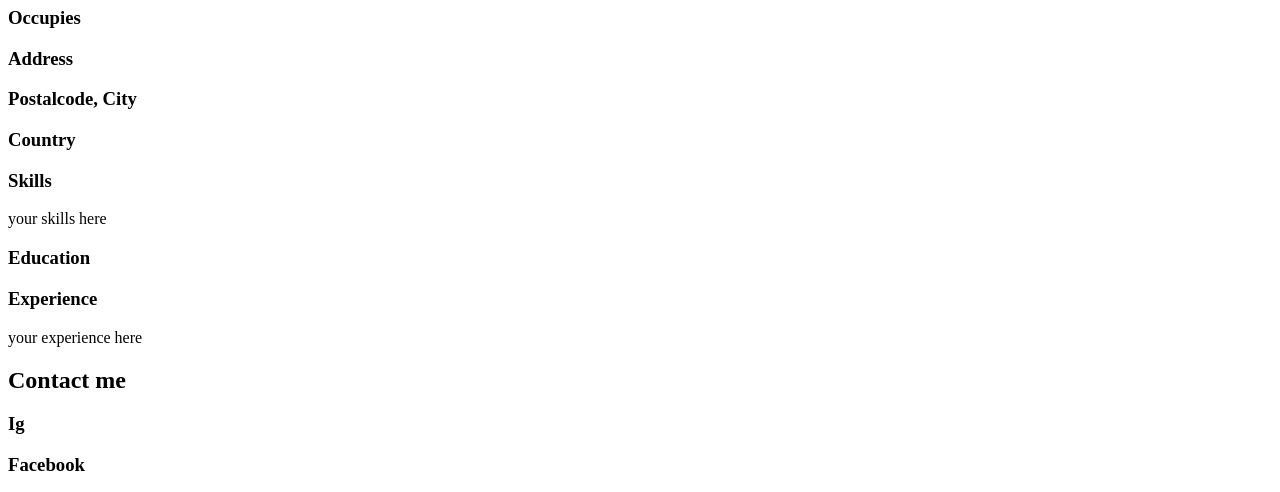
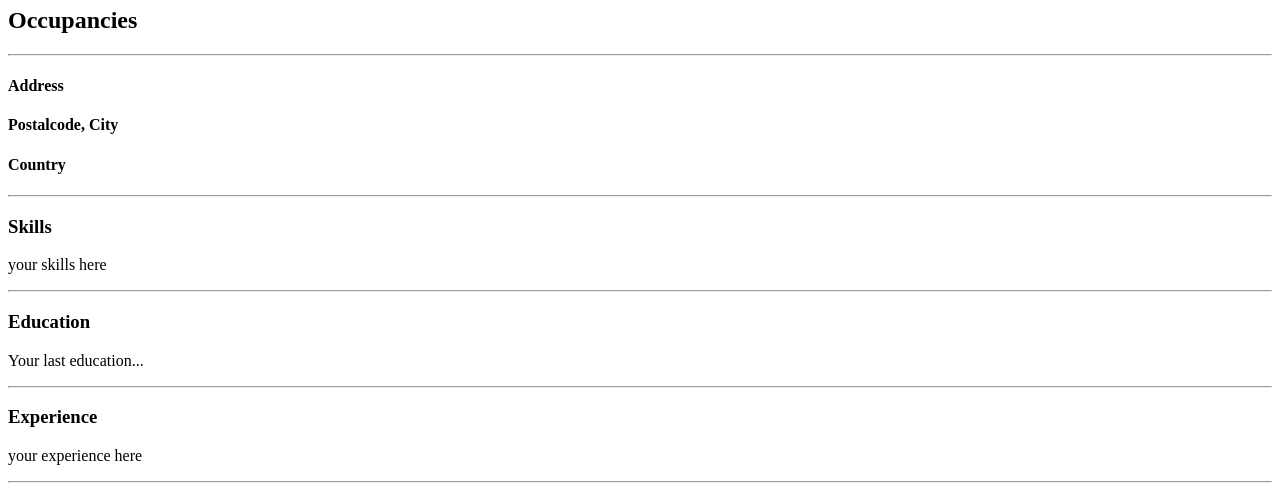
Before and after one commit to kenny1140/single-page-cv, a plain HTML site: page index.html in a window 1280 px wide. Shown: the part 83-575 px from the top of the page. Drawn offline with Linux system fonts and the light colour scheme.

Commit message:
fixing position

```diff
--- a/index.html
+++ b/index.html
@@ -7,32 +7,39 @@
   </head>
   <body>
     <hr />
-    <h1>Your Name</h1>
-    <h3>Occupies</h3>
     <div>
-      <h3>Address</h3>
-      <h3>Postalcode, City</h3>
-      <h3>Country</h3>
+      <h1>Your Name</h1>
+      <h2>Occupancies</h2>
     </div>
-
+    <hr />
+    <div>
+      <h4>Address</h4>
+      <h4>Postalcode, City</h4>
+      <h4>Country</h4>
+    </div>
+    <hr />
     <div>
       <h3>Skills</h3>
       <p>your skills here</p>
     </div>
+    <hr />
     <div>
       <h3>Education</h3>
-      <p></p>
+      <p>Your last education...</p>
     </div>
+    <hr />
     <div>
       <h3>Experience</h3>
       <p>your experience here</p>
     </div>
+    <hr />
+  </body>
+  <footer>
     <div>
       <h2>Contact me</h2>
       <h3>Ig</h3>
       <h3>Facebook</h3>
       <h3>Email</h3>
     </div>
-  </body>
-  <footer></footer>
+  </footer>
 </html>
```
